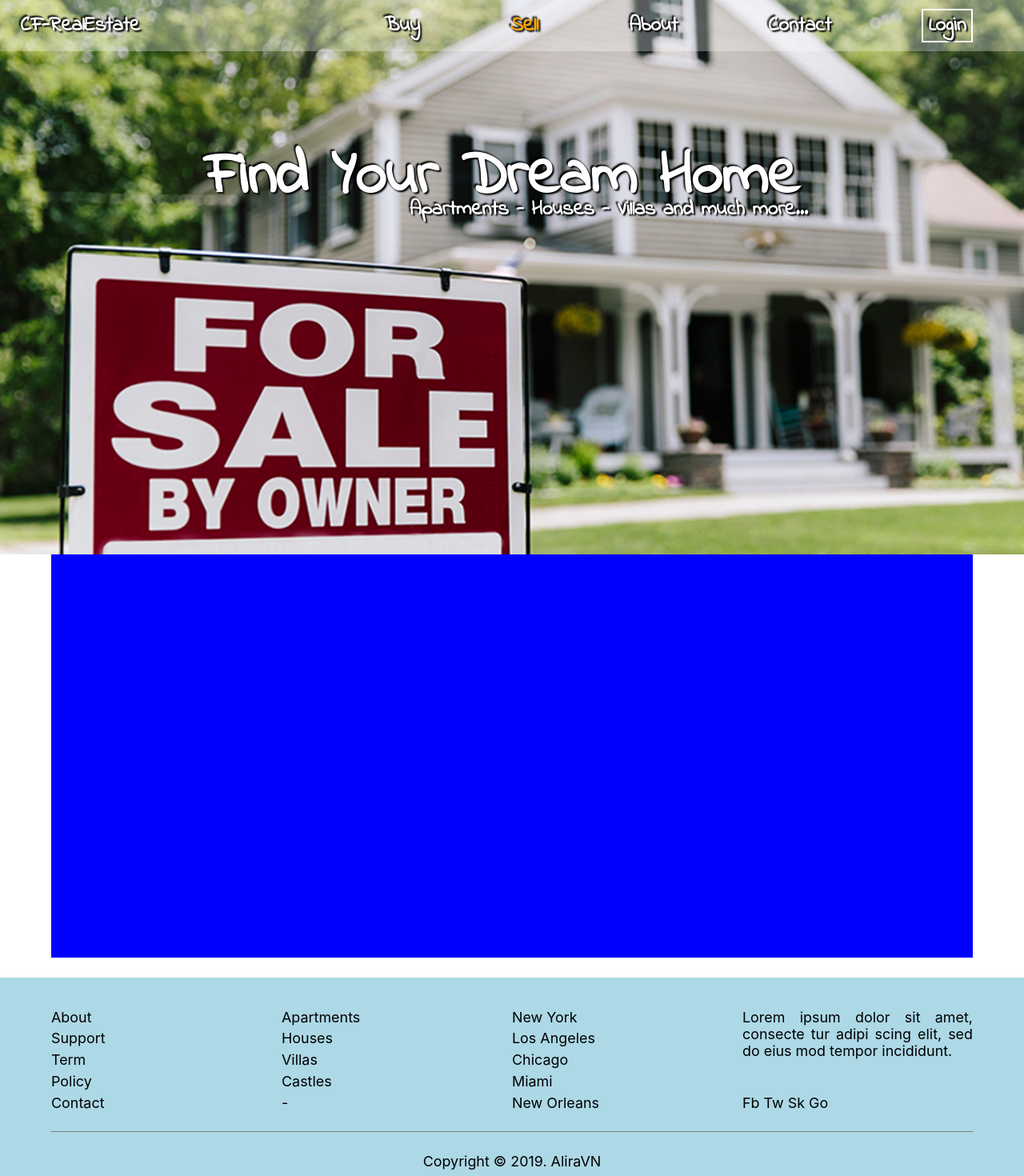
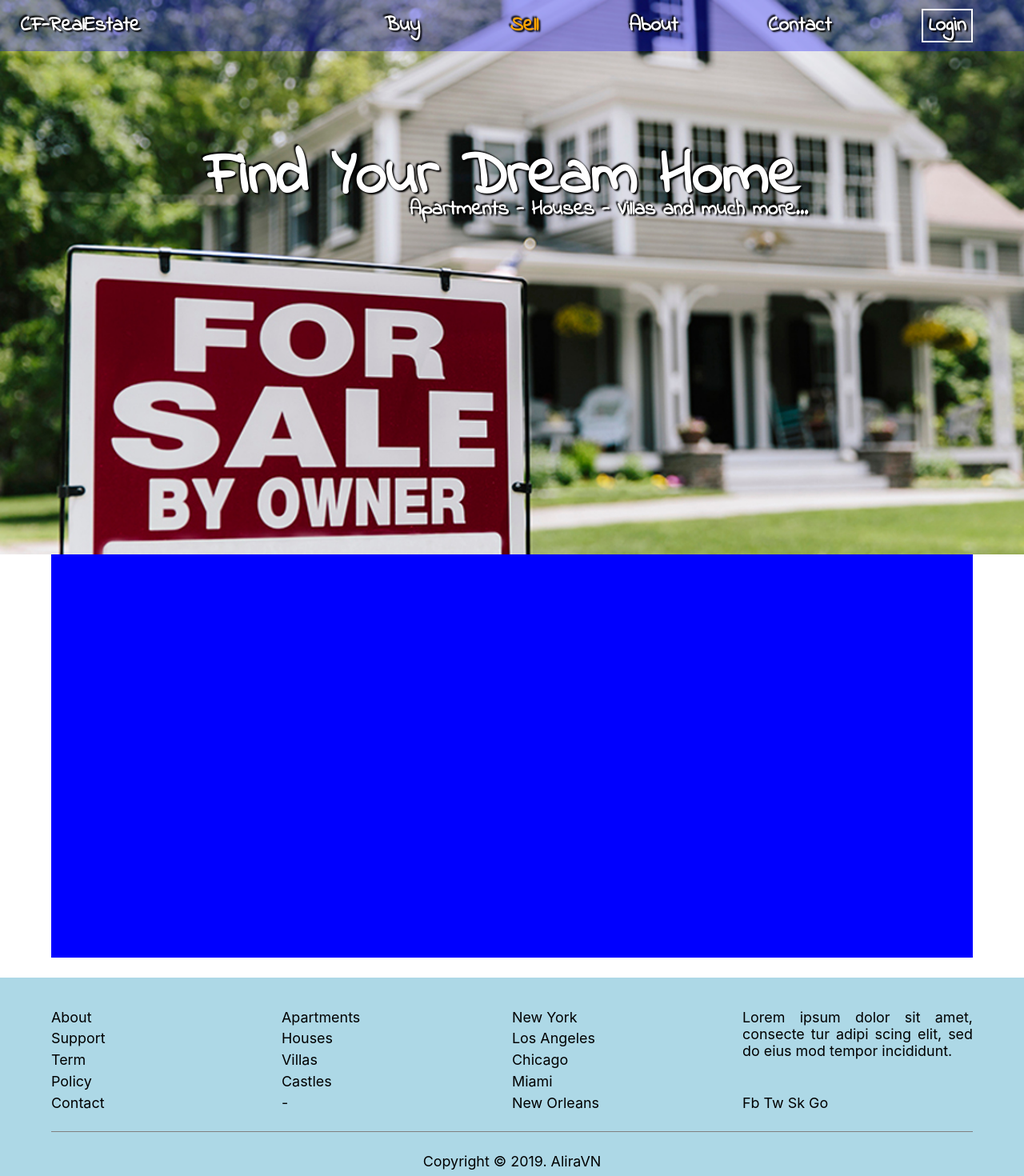
Before and after one commit to aliravn/bootcamp-WCR08-real-estate-react, a React (Create React App) app: page /sell in a window 1280 px wide. Shown: the top 1470 px of the page at 80% size. Built offline with nearby package versions, Linux system fonts and the light colour scheme.

Commit message:
change color of navigation bar

```diff
--- a/src/App.js
+++ b/src/App.js
@@ -6,7 +6,7 @@ import Footer from './components/Footer';
 import AboutPage from './components/AboutPage';
 import ContactPage from './components/ContactPage';
 import LoginPage from './components/LoginPage';
-import SellPage from './components/ExtraPage4';
+import SellPage from './components/SellPage';
 import BuyPage from './components/BuyPage';
 import './App.css';
 
@@ -19,7 +19,6 @@ class App extends Component {
         <Switch>
           <Route path="/" exact component={HomePage} />
           <Route path="/buy" exact component={BuyPage} />
-          <Route path="/rent" exact component={HomePage} />
           <Route path="/sell" exact component={SellPage} />
           <Route path="/about" exact component={AboutPage} />
           <Route path="/contact" exact component={ContactPage} />
--- a/src/components/ExtraPage4.css
+++ /dev/null
@@ -1,7 +0,0 @@
-.sell-page-content {
-	width: 90%;
-	height: 40vw;
-	margin: 0 auto;
-	margin-top: -1vw;
-	background-color: blue;
-}
--- a/src/components/ExtraPage4.js
+++ /dev/null
@@ -1,19 +0,0 @@
-import React, {Component} from "react";
-import Header from './Header';
-import "./ExtraPage4.css"
-
-class SellPage extends Component {
-
-	render() {
-
-		return (
-			<div id="sell-page-container">
-				<Header image={require("../img/header_forsale.jpg")} />
-				<div className="sell-page-content">
-				</div>
-			</div>
-		);
-	}
-}
-
-export default SellPage;
--- a/src/components/Navigation.css
+++ b/src/components/Navigation.css
@@ -1,7 +1,7 @@
 nav {
 	width: 100%;
 	height: 5vw;
-	background-color: rgba(255, 255, 255, 0.3);
+	background-color: rgba(0,0,255,0.3);
 	font-family: 'Indie Flower', cursive;
 	color: white;
 	display: flex;
```
